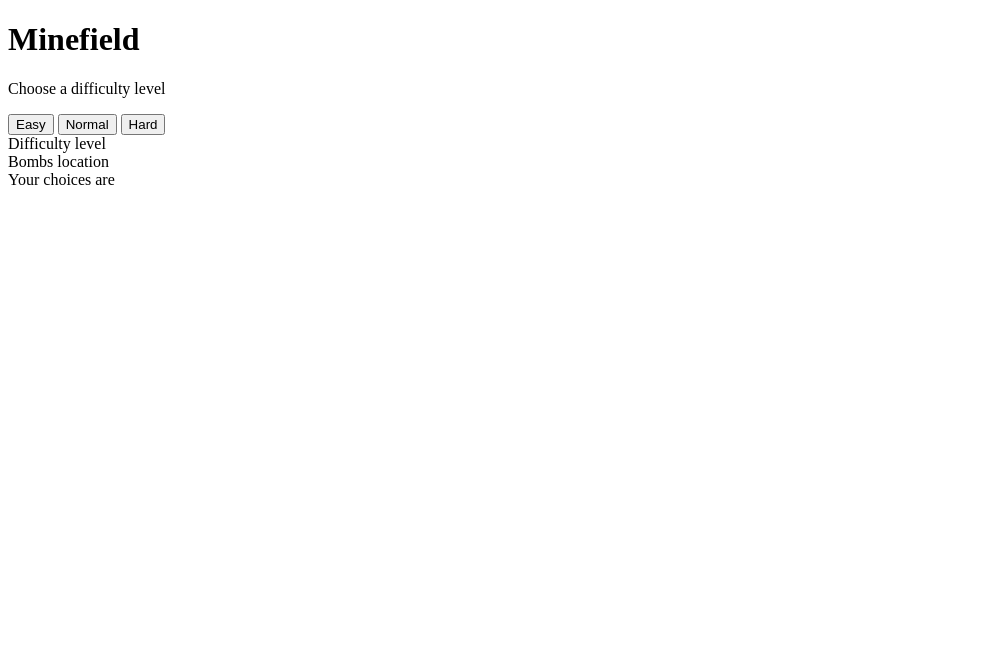
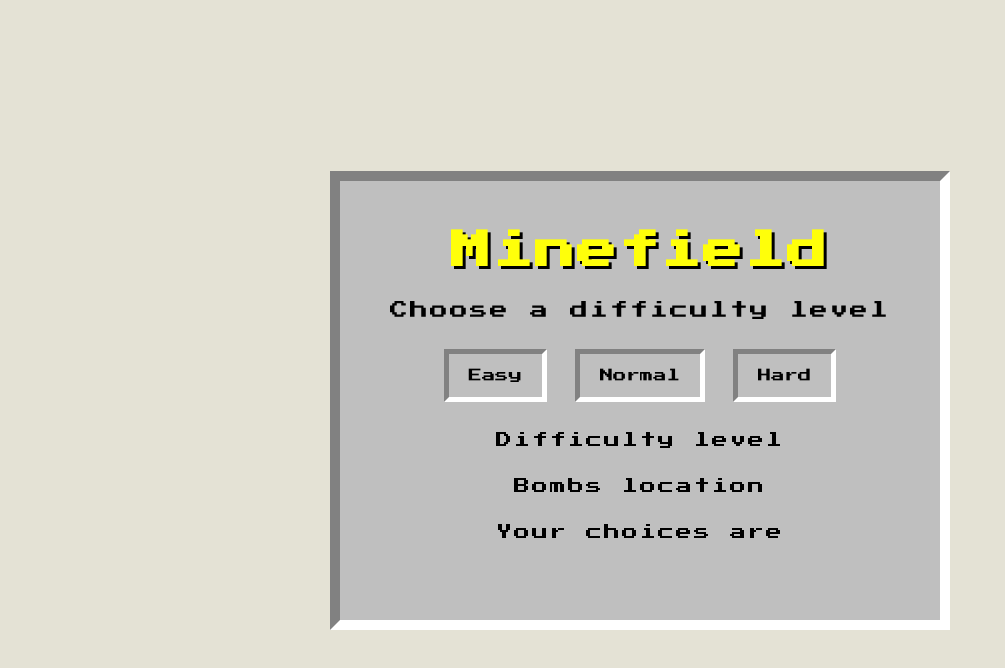
Before and after one commit to AndreaCasentini93/js-campominato, a plain HTML site: page index.html in a window 1280 px wide. Shown: the whole page, without its empty margins (0-1005 px from the left). Drawn offline with Linux system fonts and the light colour scheme.

Commit message:
CSS Refactoring

```diff
--- a/css/style.css
+++ b/css/style.css
@@ -0,0 +1,72 @@
+/* COMMONS */
+* {
+    box-sizing: border-box;
+    padding: 0;
+    margin: 0;
+}
+
+body {
+    display: flex;
+    width: 100%;
+    height: 100vh;
+    font-family: 'Press Start 2P', cursive;
+    letter-spacing: 2px;
+    background-color: #E4E2D5;
+}
+
+#container {
+    padding: 50px;
+    border-top: 10px solid #818181;
+    border-right: 10px solid #FFFFFF;
+    border-bottom: 10px solid #FFFFFF;
+    border-left: 10px solid #818181;
+    margin: auto;
+    text-align: center;
+    background-color: #BFBFBF;
+}
+#container h1 {
+    font-size: 40px;
+    color: #FFFF0A;
+    text-shadow: 3px 3px #000000;
+}
+#container p {
+    margin: 30px 0;
+    font-size: 18px;
+}
+
+/* BUTTON BOX */
+#button-box button {
+    padding: 15px 20px;
+    border-top: 5px solid #818181;
+    border-right: 5px solid #FFFFFF;
+    border-bottom: 5px solid #FFFFFF;
+    border-left: 5px solid #818181;
+    margin: 0 5px;
+    font-family: 'Press Start 2P', cursive;
+    background-color: #BFBFBF;
+    cursor: pointer;
+}
+#button-box button:active {
+    border-top: 5px solid #FFFFFF;
+    border-right: 5px solid #818181;
+    border-bottom: 5px solid #818181;
+    border-left: 5px solid #FFFFFF;
+    background-color: #b4b4b4;
+}
+
+/* MESSAGES BOX */
+#messages-box div {
+    margin: 30px 0;
+}
+#messages-box span {
+    display: block;
+    margin-top: 30px;
+    font-size: 15px;
+    color: #FFFFFF;
+    text-shadow: 2px 2px #000000;
+}
+#messages-box #result {
+    font-size: 25px;
+    color: #FFFF0A;
+    text-shadow: 3px 3px #000000;
+}
--- a/index.html
+++ b/index.html
@@ -4,6 +4,9 @@
         <meta charset="UTF-8">
         <meta http-equiv="X-UA-Compatible" content="IE=edge">
         <meta name="viewport" content="width=device-width, initial-scale=1.0">
+        <!-- FONT GOOGLE -->
+        <link rel="preconnect" href="https://fonts.gstatic.com">
+        <link href="https://fonts.googleapis.com/css2?family=Press+Start+2P&display=swap" rel="stylesheet">
         <!-- STYLE CSS -->
         <link rel="stylesheet" href="css/style.css">
         <!-- TITLE -->
@@ -11,18 +14,20 @@
     </head>
 
     <body>
+        <div id="container">
             <h1>Minefield</h1>
             <p>Choose a difficulty level</p>
-        <div id="box">
+            <div id="button-box">
                 <button id="easy" onclick="easy()">Easy</button>
                 <button id="normal" onclick="normal()">Normal</button>
                 <button id="hard" onclick="hard()">Hard</button>
             </div>
-        <div id="messages">
+            <div id="messages-box">
                 <div>Difficulty level<br><span id="difficulty-level"></span></div>
                 <div>Bombs location<br><span id="bombs-array"></span></div>
                 <div>Your choices are<br><span id="user-array"></span></div>
                 <div id="result"></div>
+            </div>
         </div>
 
         <!-- SCRIPT JS -->
```
Lines whose indentation alone changed are shown as unchanged.
